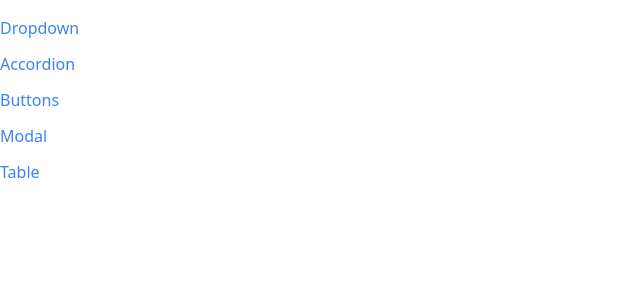
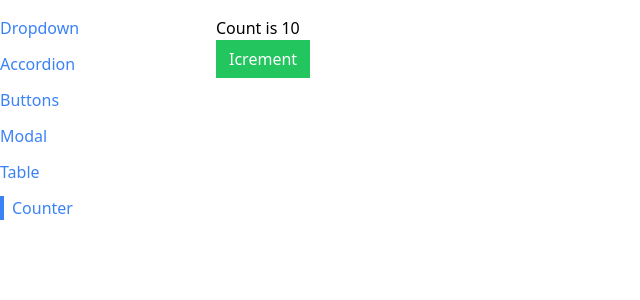
Before and after one commit to EugeneKle/comps, a React (Create React App) app: page /counter in a window 1280 px wide. Shown: the top 300 px of the page, without its empty margins (0-640 px from the left). Built offline with nearby package versions, Linux system fonts and the light colour scheme.

Commit message:
added new hook for cleaner code

```diff
--- a/src/App.js
+++ b/src/App.js
@@ -5,6 +5,7 @@
 import ButtonsPage from "./pages/ButtonPage";
 import ModalPage from "./pages/ModalPage";
 import TablePage from "./pages/TablePage";
+import CounterPage from "./pages/CounterPage";
 
 function App() {
   return (
@@ -26,6 +27,9 @@
         <Route path="/table">
           <TablePage />
         </Route>
+        <Route path="/counter">
+          <CounterPage initialCount={10} />
+        </Route>
       </div>
     </div>
   );
--- a/src/components/Sidebar.js
+++ b/src/components/Sidebar.js
@@ -7,6 +7,7 @@
     { label: "Buttons", path: "/buttons" },
     { label: "Modal", path: "/modal" },
     { label: "Table", path: "/table" },
+    { label: "Counter", path: "/counter" },
   ];
 
   const renderedLinks = links.map((link) => {
--- /dev/null
+++ b/src/hooks/use-counter.js
@@ -0,0 +1,19 @@
+import { useEffect, useState } from "react";
+function useCounter(initialCount) {
+  const [count, setCount] = useState(initialCount);
+
+  useEffect(() => {
+    console.log(count);
+  }, [count]);
+
+  const increment = () => {
+    setCount(count + 1);
+  };
+
+  return {
+    count,
+    increment,
+  };
+}
+
+export default useCounter;
--- /dev/null
+++ b/src/pages/CounterPage.js
@@ -0,0 +1,17 @@
+import useCounter from "../hooks/use-counter";
+import Button from "../components/Button";
+
+function CounterPage({ initialCount }) {
+  const { count, increment } = useCounter(initialCount);
+
+  return (
+    <div>
+      <h1>Count is {count}</h1>
+      <Button onClick={increment} success>
+        Icrement
+      </Button>
+    </div>
+  );
+}
+
+export default CounterPage;
```
